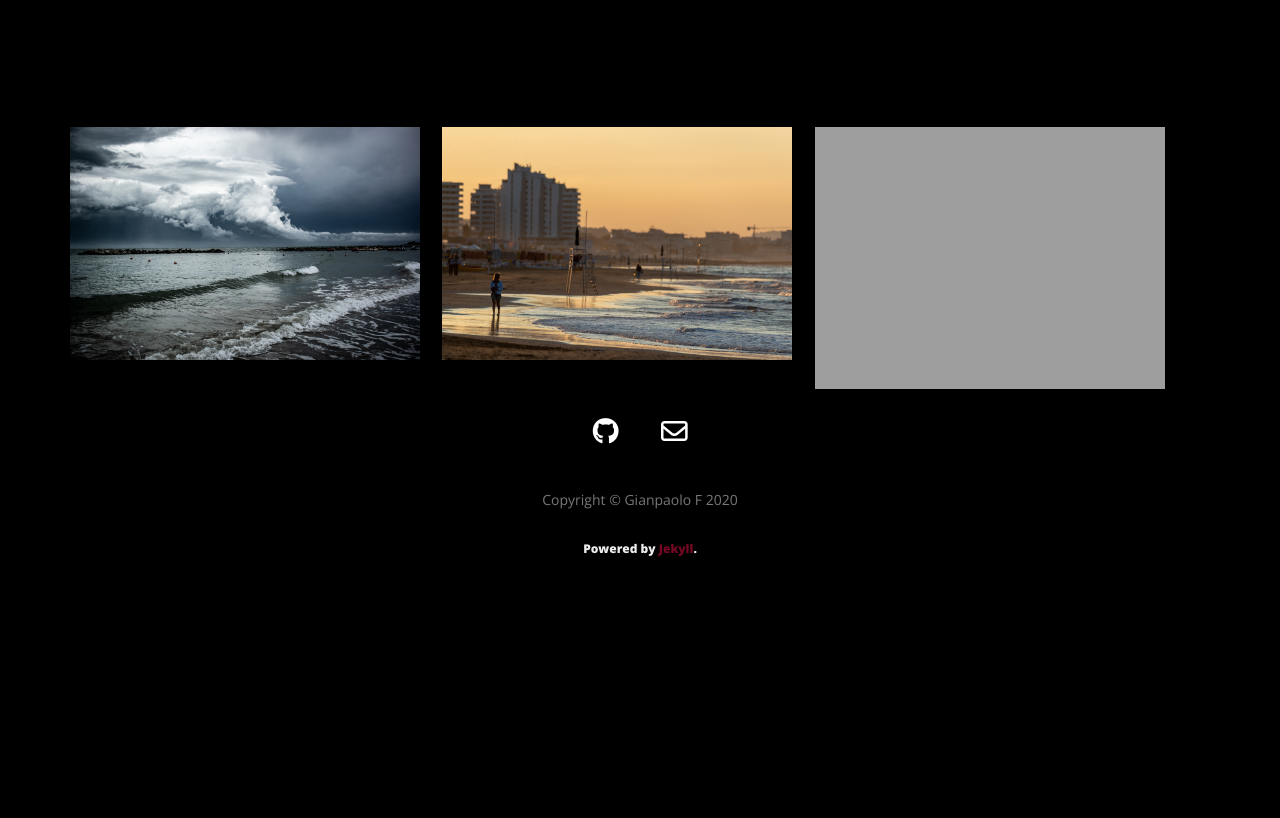
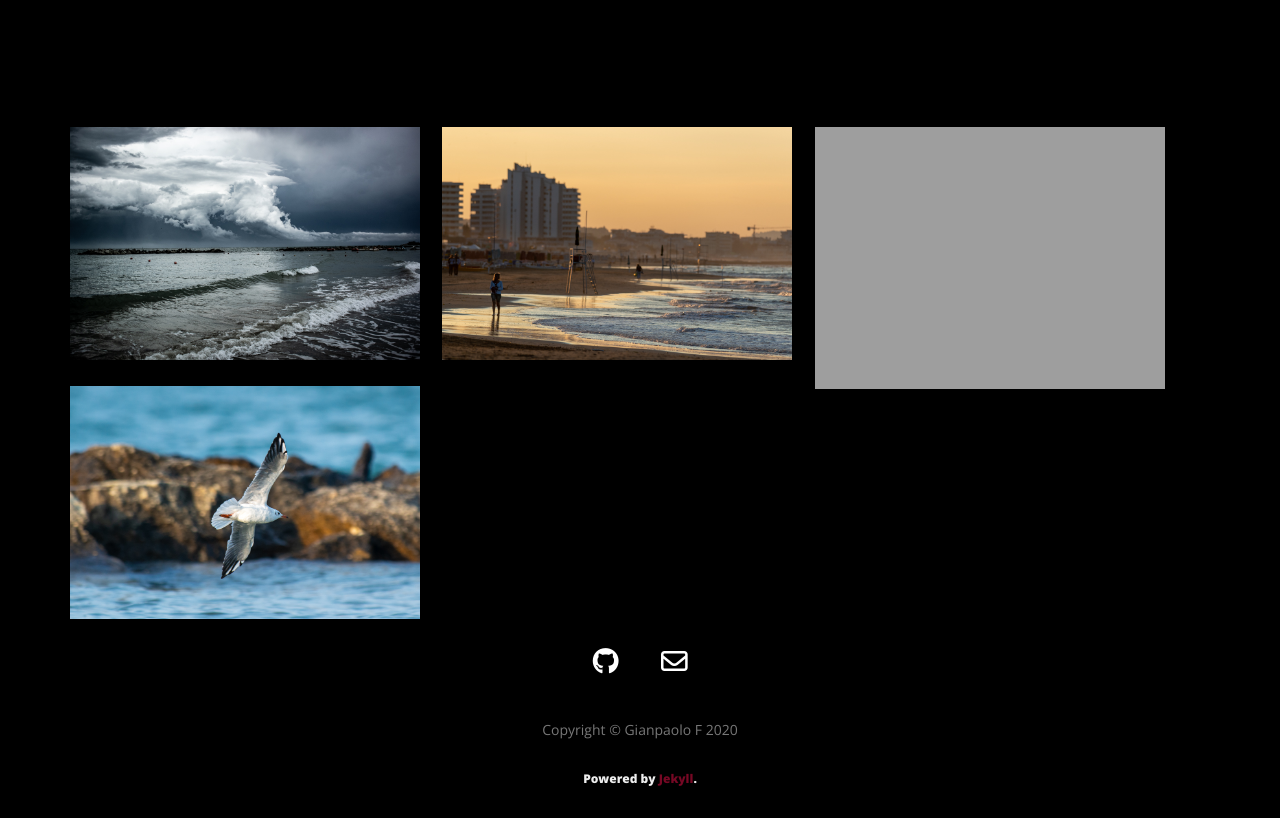
Before and after one commit to gianpaolof/gianpaolof.github.io, a Jekyll site: the page built from gallery/gallery08/index.html, in a window 1280 px wide. Shown: the part 398-1216 px from the top of the page. Built offline with Jekyll 4.4.1, drawn with Linux system fonts in a browser that asks for light colours; nearby versions of some CDN libraries; before the commit the page ends 986 px from its top, so only the background shows below that.

Commit message:
gabbiano

```diff
--- a/gallery/gallery08/index.html
+++ b/gallery/gallery08/index.html
@@ -11,6 +11,8 @@ images:
  - image_path: /gallery/archive/g08/bg2.jpg
    copyright: © Gianpaolo Filippa
  - image_path: /gallery/archive/g08/bg3.jpg
+   copyright: © Gianpaolo Filippa
+ - image_path: /gallery/archive/g08/bg4.jpg
    copyright: © Gianpaolo Filippa
 ---
 
```
Also changed, not shown: gallery/archive/g08/bg4.jpg (added).
